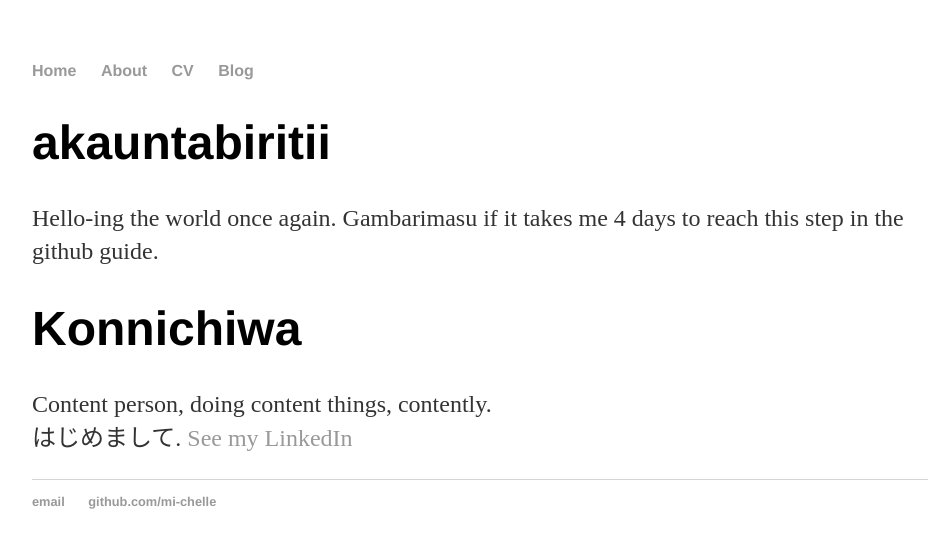
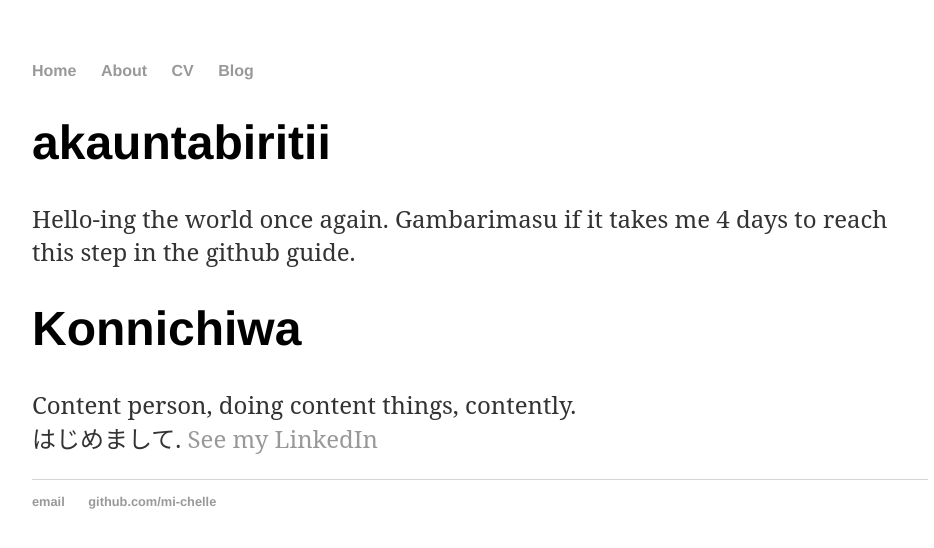
Before and after one commit to mi-chelle/akauntabiritii, a Jekyll site: the page built from README.md, in a window 1280 px wide. Shown: the top 548 px of the page, without its empty margins (160-1094 px from the left). Built offline with Jekyll 4.4.1, drawn with Linux system fonts in a browser that asks for light colours; our own code applies the rules of GitHub Pages for plain Markdown files.

Commit message:
Update main.css

```diff
--- a/css/main.css
+++ b/css/main.css
@@ -3,7 +3,7 @@
 a { text-decoration: none; color: #999; }
 a:hover { text-decoration: underline; }
 
-p, ul { font-size: 1.5em; line-height: 1.4em; color: #333; }
+p, ul { font-family: 'Crimson Text', 'Roboto Slab', 'Serif'; font-size: 1.5em; line-height: 1.4em; color: #333; }
 
 h1, h2, h3, h4 { font-family: 'Helvetica', 'Arial', 'Sans-Serif'; }
 h1 { font-size: 3em;  }
```
